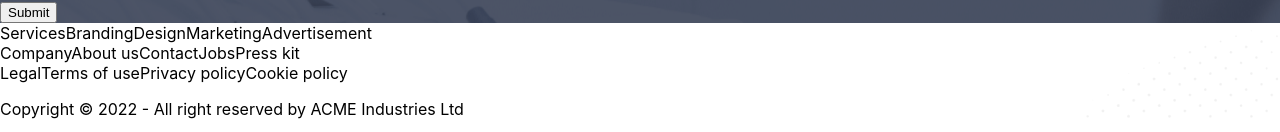
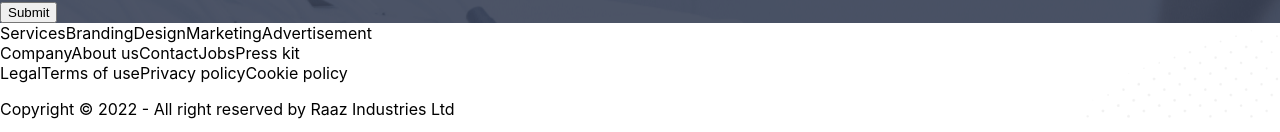
Before and after one commit to Raselraaz123/doctors-portal-client, a React (Create React App) app: page / in a window 1280 px wide. Shown: the part 7639-7771 px from the top of the page. Built offline with nearby package versions, Linux system fonts and the light colour scheme.

Commit message:
footer edit

```diff
--- a/src/Pages/Shared/Footer.js
+++ b/src/Pages/Shared/Footer.js
@@ -34,7 +34,7 @@ const Footer = () => {
         </div>
       </div>
       <div className="text-center mt-5">
-        <p>Copyright © {year} - All right reserved by ACME Industries Ltd</p>
+        <p>Copyright © {year} - All right reserved by Raaz Industries Ltd</p>
       </div>
     </footer>
   );
```
